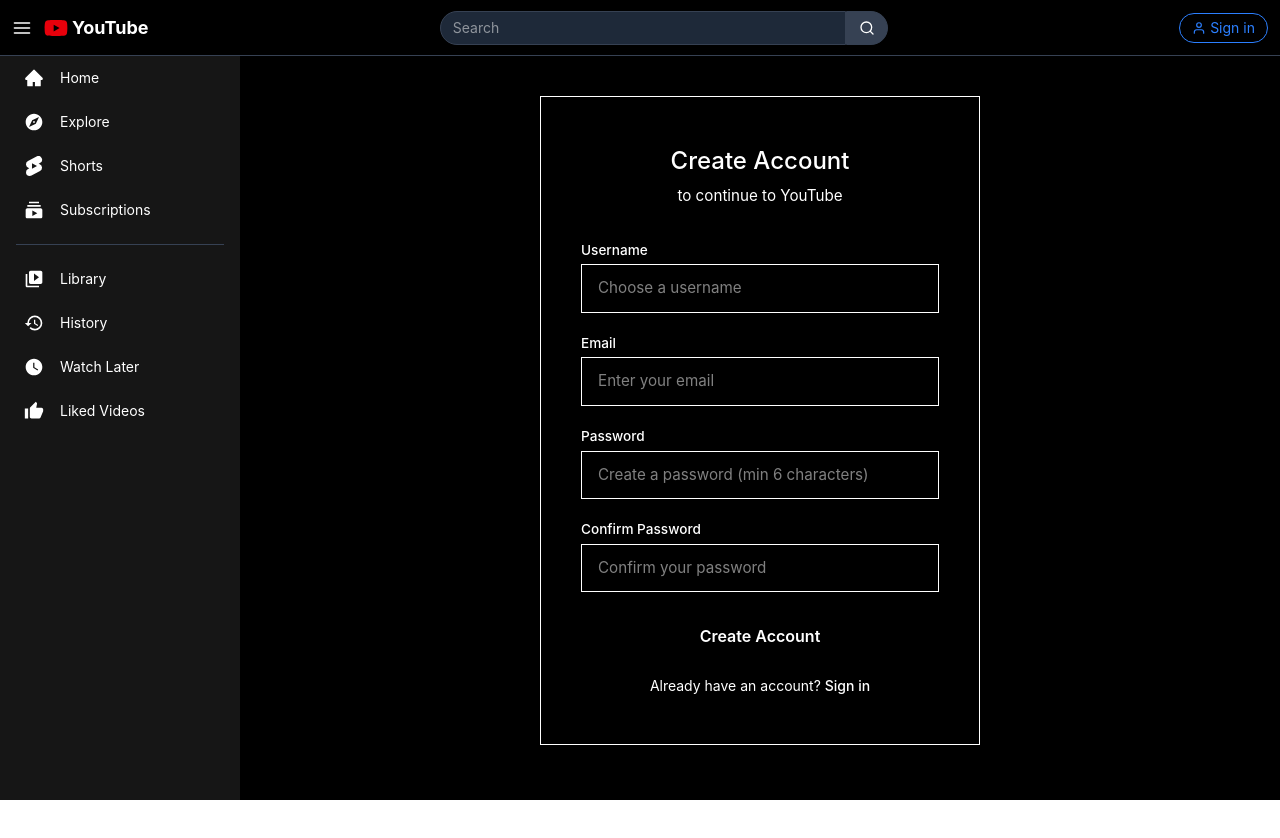
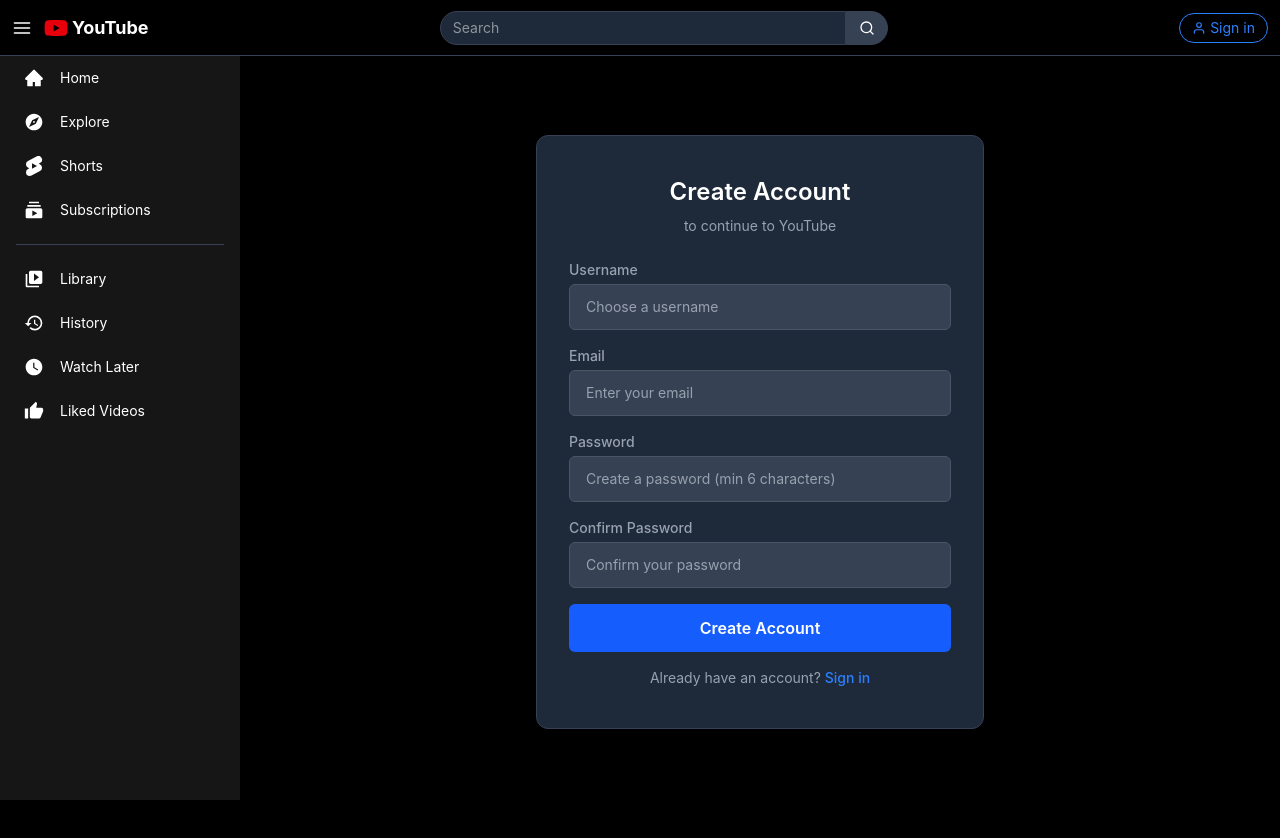
Before and after one commit to jayesh-shendurnikar-2001/youtube_clone_-frontend, a React (Vite) app: page /register in a window 1280 px wide. Shown: the top 838 px of the page. Before the commit the page ends 800 px from the top, so only its background shows below. Built offline with nearby package versions, Linux system fonts and the light colour scheme.

Commit message:
impoved css of register

```diff
--- a/src/pages/Register.jsx
+++ b/src/pages/Register.jsx
@@ -1,52 +1,58 @@
 // src/pages/Register.jsx – Register page with validation
-import { useState } from 'react';
-import { Link, useNavigate } from 'react-router-dom';
-import API from '../api/api.js';
+import { useState } from "react";
+import { Link, useNavigate } from "react-router-dom";
+import API from "../api/api.js";
 
 const Register = () => {
   const navigate = useNavigate();
   const [formData, setFormData] = useState({
-        username: '',
-        email: '',
-        password: '',
-        confirmPassword: '',
+    username: "",
+    email: "",
+    password: "",
+    confirmPassword: "",
   });
   const [errors, setErrors] = useState({});
-    const [serverError, setServerError] = useState('');
+  const [serverError, setServerError] = useState("");
   const [loading, setLoading] = useState(false);
 
   // Validate form fields
   const validate = () => {
     const newErrors = {};
-        if (!formData.username.trim()) newErrors.username = 'Username is required';
-        else if (formData.username.length < 3) newErrors.username = 'Username must be at least 3 characters';
-        if (!formData.email.trim()) newErrors.email = 'Email is required';
-        else if (!/^\S+@\S+\.\S+$/.test(formData.email)) newErrors.email = 'Enter a valid email';
-        if (!formData.password) newErrors.password = 'Password is required';
-        else if (formData.password.length < 6) newErrors.password = 'Password must be at least 6 characters';
-        if (formData.password !== formData.confirmPassword) newErrors.confirmPassword = 'Passwords do not match';
+    if (!formData.username.trim()) newErrors.username = "Username is required";
+    else if (formData.username.length < 3)
+      newErrors.username = "Username must be at least 3 characters";
+    if (!formData.email.trim()) newErrors.email = "Email is required";
+    else if (!/^\S+@\S+\.\S+$/.test(formData.email))
+      newErrors.email = "Enter a valid email";
+    if (!formData.password) newErrors.password = "Password is required";
+    else if (formData.password.length < 6)
+      newErrors.password = "Password must be at least 6 characters";
+    if (formData.password !== formData.confirmPassword)
+      newErrors.confirmPassword = "Passwords do not match";
     return newErrors;
   };
 
   // Handle form submit
   const handleSubmit = async (e) => {
     e.preventDefault();
-        setServerError('');
+    setServerError("");
     const validationErrors = validate();
     setErrors(validationErrors);
     if (Object.keys(validationErrors).length > 0) return;
 
     try {
       setLoading(true);
-            await API.post('/auth/register', {
+      await API.post("/auth/register", {
         username: formData.username,
         email: formData.email,
         password: formData.password,
       });
       // After successful registration, redirect to login page
-            navigate('/login');
+      navigate("/login");
     } catch (err) {
-            setServerError(err.response?.data?.message || 'Registration failed. Please try again.');
+      setServerError(
+        err.response?.data?.message || "Registration failed. Please try again."
+      );
     } finally {
       setLoading(false);
     }
@@ -56,82 +62,117 @@
   const handleChange = (e) => {
     setFormData({ ...formData, [e.target.name]: e.target.value });
     if (errors[e.target.name]) {
-            setErrors({ ...errors, [e.target.name]: '' });
+      setErrors({ ...errors, [e.target.name]: "" });
     }
   };
 
   return (
-        <div className="flex items-center justify-center min-h-[calc(100vh-56px-48px)] p-6" id="register-page">
-            <div className="w-full max-w-[440px] bg-yt-bg-secondary border border-yt-border rounded-xl-yt px-10 py-12 shadow-[0_4px_24px_rgba(0,0,0,0.2)] max-[480px]:px-6 max-[480px]:py-8">
-                <h1 className="text-center text-2xl font-medium mb-2 text-yt-text-primary">Create Account</h1>
-                <p className="text-center text-[0.95rem] text-yt-text-secondary mb-8">to continue to YouTube</p>
+    <div className="flex items-center justify-center min-h-screen p-6 mt-[-40px]">
+      <div className="w-full max-w-md bg-gray-800 border border-gray-700 rounded-xl px-8 py-10 shadow-lg">
+        <h1 className="text-center text-2xl font-semibold mb-2 text-white">
+          Create Account
+        </h1>
+        <p className="text-center text-sm text-gray-400 mb-6">
+          to continue to YouTube
+        </p>
 
-                {serverError && <div className="bg-yt-error/10 border border-yt-error rounded-md-yt p-3 text-center text-yt-error text-sm mb-5">{serverError}</div>}
+        {serverError && (
+          <div className="bg-red-500/10 border border-red-500 rounded-md p-3 text-center text-red-500 text-sm mb-4">
+            {serverError}
+          </div>
+        )}
 
-                <form className="flex flex-col gap-5" onSubmit={handleSubmit}>
+        <form className="flex flex-col gap-4" onSubmit={handleSubmit}>
+          {/* Username */}
           <div className="flex flex-col gap-1">
-                        <label htmlFor="username" className="text-[0.85rem] font-medium text-yt-text-secondary">Username</label>
+            <label className="text-sm font-medium text-gray-400">
+              Username
+            </label>
             <input
               type="text"
-                            id="username"
               name="username"
               placeholder="Choose a username"
               value={formData.username}
               onChange={handleChange}
-                            className="px-4 py-3 bg-yt-bg-tertiary border border-yt-border rounded-md-yt text-yt-text-primary text-[0.95rem] placeholder:text-yt-text-muted focus:border-yt-blue transition-colors duration-fast"
+              className="px-4 py-3 bg-gray-700 border border-gray-600 rounded-md text-white text-sm placeholder-gray-400 focus:outline-none focus:border-blue-500"
             />
-                        {errors.username && <span className="text-yt-error text-xs">{errors.username}</span>}
+            {errors.username && (
+              <span className="text-red-500 text-xs">{errors.username}</span>
+            )}
           </div>
 
+          {/* Email */}
           <div className="flex flex-col gap-1">
-                        <label htmlFor="email" className="text-[0.85rem] font-medium text-yt-text-secondary">Email</label>
+            <label className="text-sm font-medium text-gray-400">Email</label>
             <input
               type="email"
-                            id="email"
               name="email"
               placeholder="Enter your email"
               value={formData.email}
               onChange={handleChange}
-                            className="px-4 py-3 bg-yt-bg-tertiary border border-yt-border rounded-md-yt text-yt-text-primary text-[0.95rem] placeholder:text-yt-text-muted focus:border-yt-blue transition-colors duration-fast"
+              className="px-4 py-3 bg-gray-700 border border-gray-600 rounded-md text-white text-sm placeholder-gray-400 focus:outline-none focus:border-blue-500"
             />
-                        {errors.email && <span className="text-yt-error text-xs">{errors.email}</span>}
+            {errors.email && (
+              <span className="text-red-500 text-xs">{errors.email}</span>
+            )}
           </div>
 
+          {/* Password */}
           <div className="flex flex-col gap-1">
-                        <label htmlFor="password" className="text-[0.85rem] font-medium text-yt-text-secondary">Password</label>
+            <label className="text-sm font-medium text-gray-400">
+              Password
+            </label>
             <input
               type="password"
-                            id="password"
               name="password"
               placeholder="Create a password (min 6 characters)"
               value={formData.password}
               onChange={handleChange}
-                            className="px-4 py-3 bg-yt-bg-tertiary border border-yt-border rounded-md-yt text-yt-text-primary text-[0.95rem] placeholder:text-yt-text-muted focus:border-yt-blue transition-colors duration-fast"
+              className="px-4 py-3 bg-gray-700 border border-gray-600 rounded-md text-white text-sm placeholder-gray-400 focus:outline-none focus:border-blue-500"
             />
-                        {errors.password && <span className="text-yt-error text-xs">{errors.password}</span>}
+            {errors.password && (
+              <span className="text-red-500 text-xs">{errors.password}</span>
+            )}
           </div>
 
+          {/* Confirm Password */}
           <div className="flex flex-col gap-1">
-                        <label htmlFor="confirmPassword" className="text-[0.85rem] font-medium text-yt-text-secondary">Confirm Password</label>
+            <label className="text-sm font-medium text-gray-400">
+              Confirm Password
+            </label>
             <input
               type="password"
-                            id="confirmPassword"
               name="confirmPassword"
               placeholder="Confirm your password"
               value={formData.confirmPassword}
               onChange={handleChange}
-                            className="px-4 py-3 bg-yt-bg-tertiary border border-yt-border rounded-md-yt text-yt-text-primary text-[0.95rem] placeholder:text-yt-text-muted focus:border-yt-blue transition-colors duration-fast"
+              className="px-4 py-3 bg-gray-700 border border-gray-600 rounded-md text-white text-sm placeholder-gray-400 focus:outline-none focus:border-blue-500"
             />
-                        {errors.confirmPassword && <span className="text-yt-error text-xs">{errors.confirmPassword}</span>}
+            {errors.confirmPassword && (
+              <span className="text-red-500 text-xs">
+                {errors.confirmPassword}
+              </span>
+            )}
           </div>
 
-                    <button type="submit" className="w-full py-3 bg-yt-blue text-yt-bg-primary text-base font-semibold rounded-md-yt hover:bg-yt-blue-hover transition-colors duration-fast disabled:opacity-60 disabled:cursor-not-allowed" disabled={loading} id="register-btn">
-                        {loading ? 'Creating Account...' : 'Create Account'}
+          {/* Button */}
+          <button
+            type="submit"
+            disabled={loading}
+            className="w-full py-3 bg-blue-600 text-white font-semibold rounded-md hover:bg-blue-700 transition disabled:opacity-60 disabled:cursor-not-allowed"
+          >
+            {loading ? "Creating Account..." : "Create Account"}
           </button>
         </form>
 
-                <p className="text-center mt-4 text-sm text-yt-text-secondary">
-                    Already have an account? <Link to="/login" className="text-yt-blue font-medium hover:underline">Sign in</Link>
+        <p className="text-center mt-4 text-sm text-gray-400">
+          Already have an account?{" "}
+          <Link
+            to="/login"
+            className="text-blue-500 font-medium hover:underline"
+          >
+            Sign in
+          </Link>
         </p>
       </div>
     </div>
```
Also changed, not shown: src/pages/Login.jsx (added). Lines whose indentation alone changed are shown as unchanged.
